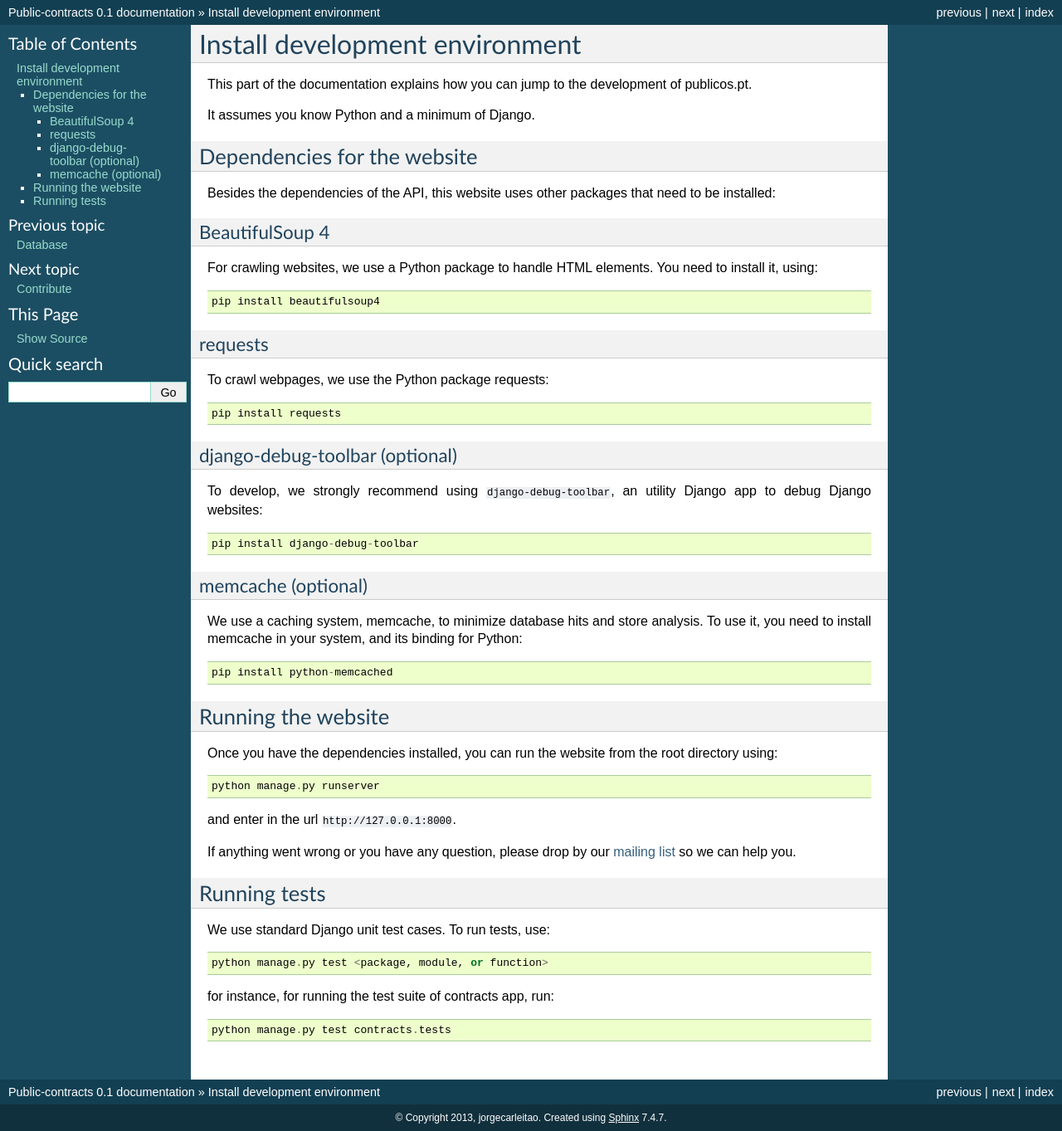
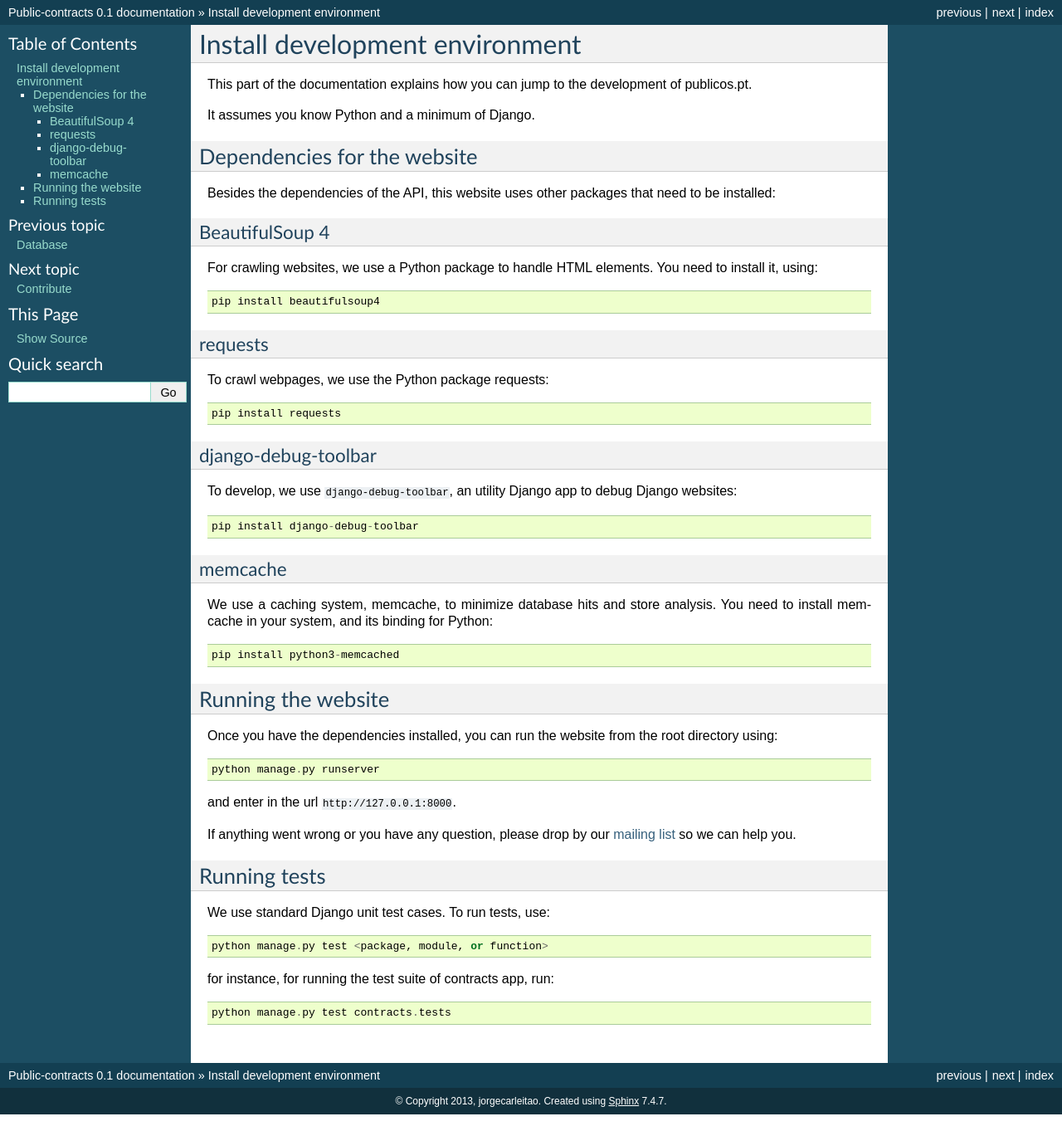
Before and after one commit to jorgecarleitao/public-contracts, a Sphinx documentation site: the page built from docs/website/website.rst, in a window 1280 px wide. Shown: the whole page at 83% size. Built offline with Sphinx 7.4.7, drawn with Linux system fonts in a browser that asks for light colours.

Commit message:
Fixed #25 - Made django-debug-toolbar and memcache required.

```diff
--- a/docs/website/website.rst
+++ b/docs/website/website.rst
@@ -27,21 +27,21 @@ To crawl webpages, we use the Python package requests::
 
     pip install requests
 
-django-debug-toolbar (optional)
-^^^^^^^^^^^^^^^^^^^^^^^^^^^^^^^
+django-debug-toolbar
+^^^^^^^^^^^^^^^^^^^^
 
-To develop, we strongly recommend using ``django-debug-toolbar``, an
+To develop, we use ``django-debug-toolbar``, an
 utility Django app to debug Django websites::
 
     pip install django-debug-toolbar
 
-memcache (optional)
-^^^^^^^^^^^^^^^^^^^
+memcache
+^^^^^^^^
 
 We use a caching system, memcache, to minimize database hits and store analysis.
-To use it, you need to install memcache in your system, and its binding for Python::
+You need to install memcache in your system, and its binding for Python::
 
-    pip install python-memcached
+    pip install python3-memcached
 
 
 Running the website
```
